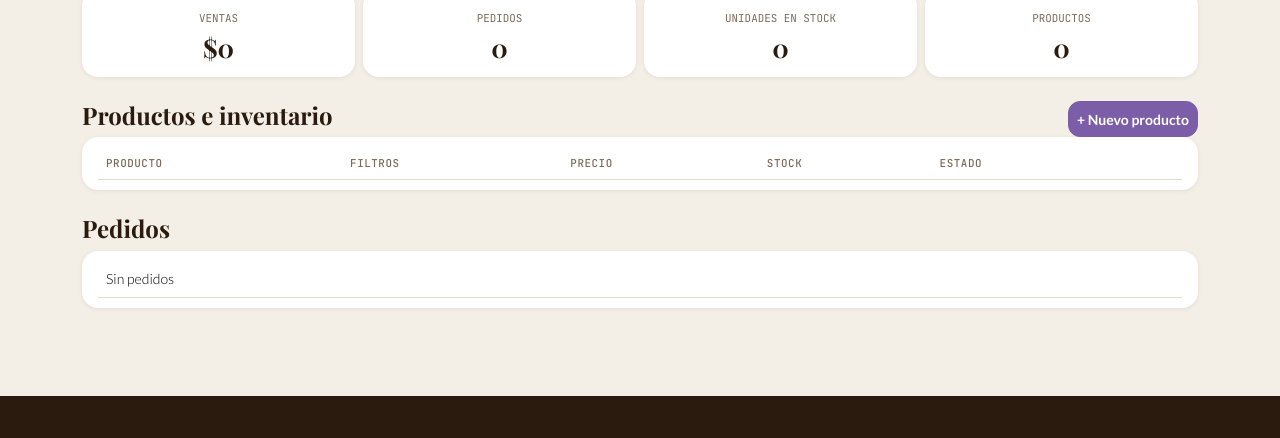
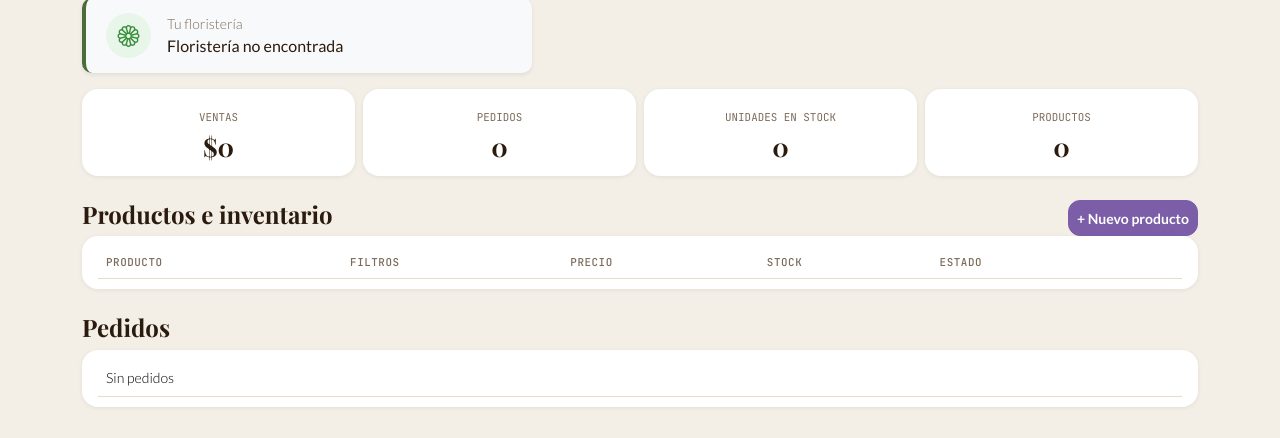
Before and after one commit to Juanse200707/Bloom_House_pag, a website: page panel.html in a window 1280 px wide. Shown: the part 143-581 px from the top of the page. Drawn offline with nearby package versions, Linux system fonts and the light colour scheme; sample sign-in values are in the browser's storage; a web font is replaced by a local one.

Commit message:
Mostrar floristeria vinculada en panel

```diff
--- a/css/estilos.css
+++ b/css/estilos.css
@@ -593,3 +593,23 @@ header.bg-dark h1 em { font-style: italic; color: var(--bh-dorado); }
   box-shadow: 0 0 0 .2rem rgba(123, 94, 167, .18);
 }
 .tarjeta-nosotros .btn-primary { border-radius: 16px; padding: .85rem; font-size: 1rem; }
+
+/* Información de la floristería */
+.info-floristeria {
+    border-radius: 10px;
+    padding: 15px 20px;
+    max-width: 450px;
+}
+
+.icono-floristeria {
+    background-color: #e8f5e9;
+    color: #388e3c;
+    border-radius: 50%;
+    width: 45px;
+    height: 45px;
+    display: flex;
+    align-items: center;
+    justify-content: center;
+    font-size: 22px;
+    flex-shrink: 0;
+}
--- a/js/panel.js
+++ b/js/panel.js
@@ -38,6 +38,37 @@ async function cargarPanel() {
         llamarApi('/pedidos'),
         llamarApi('/empresas')
     ]);
+
+    // Mostrar la floristería vinculada a la cuenta
+    if (!esAdministrador) {
+    const miEmpresa = empresas.find(
+        empresa => empresa.id === sesionActual.empresaId
+    );
+
+    let infoEmpresa = buscarElemento('#infoEmpresa');
+
+    if (!infoEmpresa) {
+        infoEmpresa = document.createElement('div');
+        infoEmpresa.id = 'infoEmpresa';
+        titulo.insertAdjacentElement('afterend', infoEmpresa);
+    }
+
+    infoEmpresa.className = 'info-floristeria alert bg-light border-start border-success border-4 shadow-sm mt-3';
+
+    infoEmpresa.innerHTML = `
+        <div class="d-flex align-items-center gap-3">
+            <div class="icono-floristeria">
+                <i class="bi bi-flower1"></i>
+            </div>
+            <div>
+                <small class="text-muted d-block">Tu floristería</small>
+                <strong class="text-dark">
+                    ${miEmpresa ? miEmpresa.nombre : 'Floristería no encontrada'}
+                </strong>
+            </div>
+        </div>
+    `;
+    }
 
     // Filtrar pedidos según el rol
     const misPedidos = pedidos.filter(pedido =>
```
